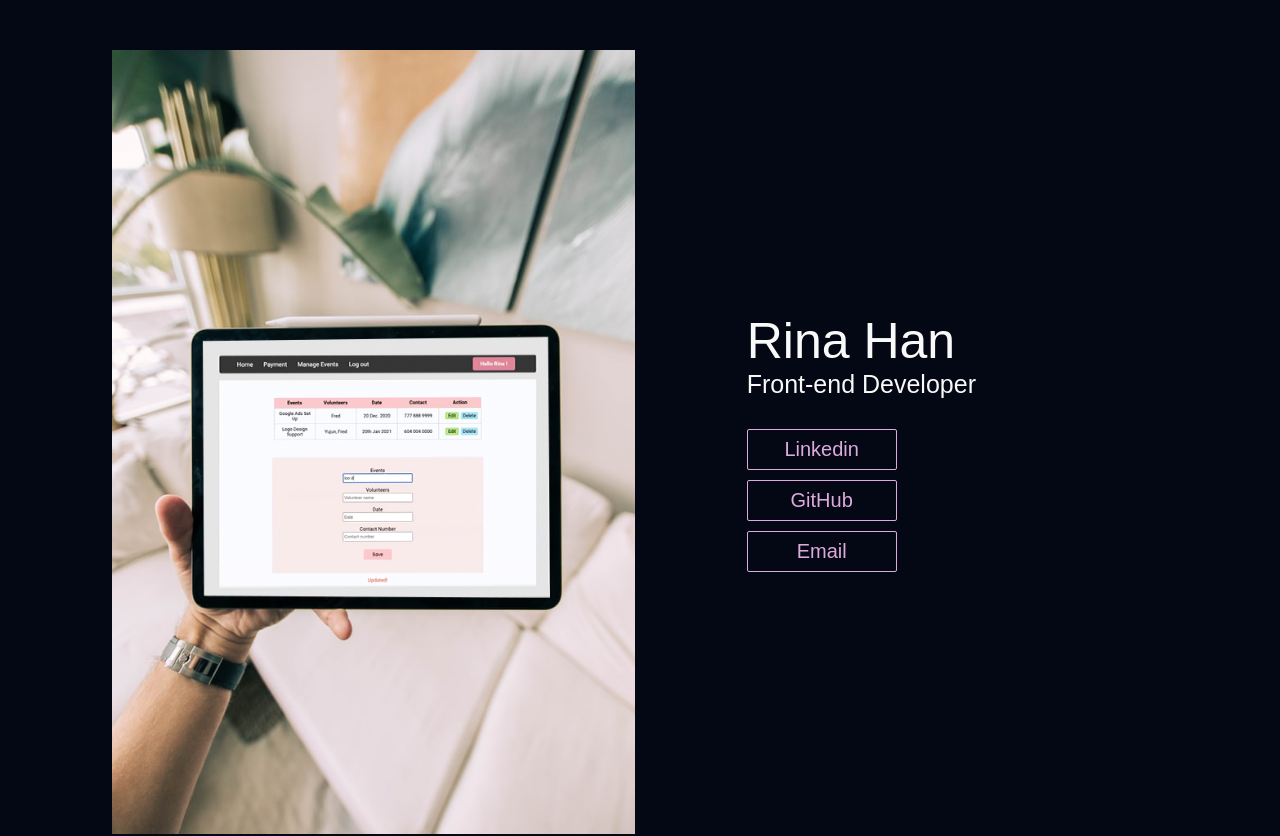
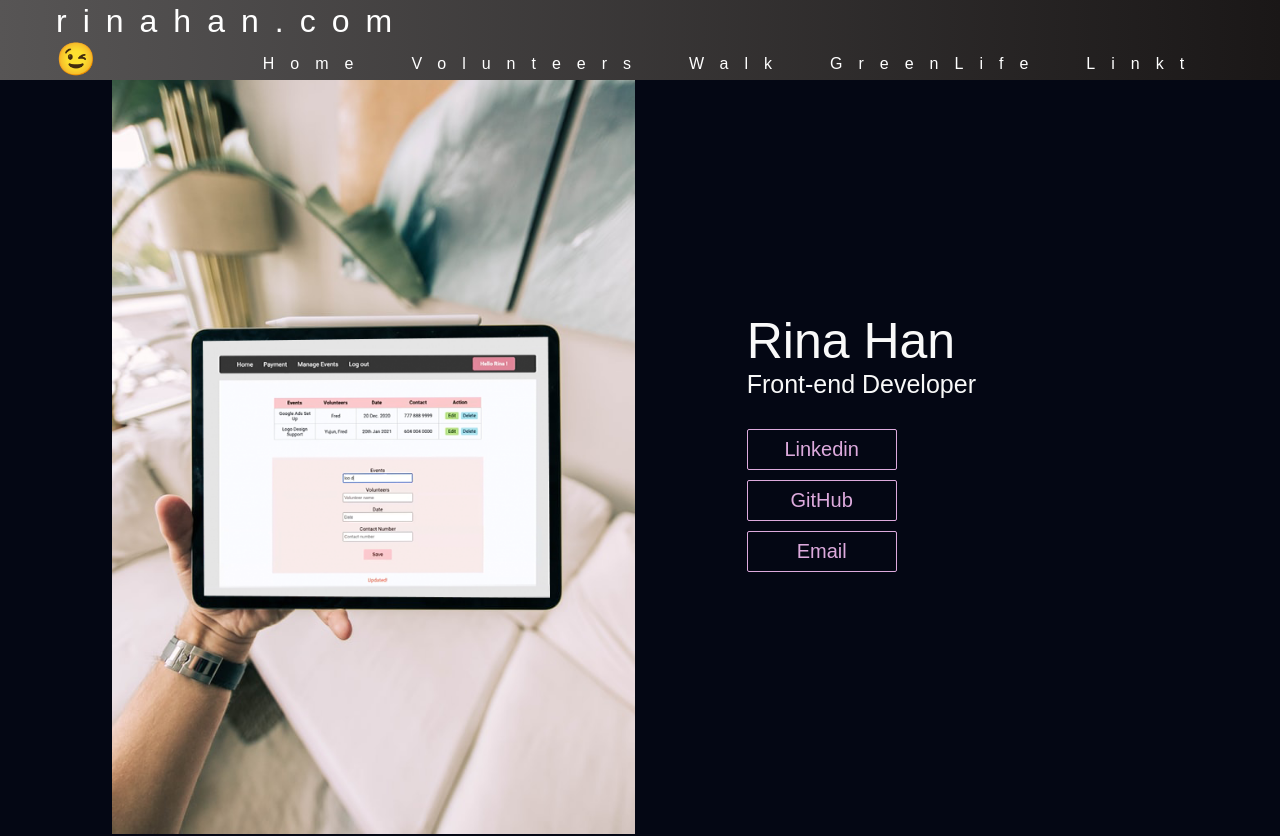
Before and after one commit to RinaHan/Portfolio-2024-Version, a React (Create React App) app: page / in a window 1280 px wide. Shown: the top 836 px of the page. Built offline with nearby package versions, Linux system fonts and the light colour scheme.

Commit message:
create Navbar

```diff
--- /dev/null
+++ b/src/components/Navbar/Navbar.css
@@ -0,0 +1,173 @@
+.navWrapper {
+  background: linear-gradient(90deg, rgb(87, 85, 85) 0%, rgb(26, 23, 23) 100%);
+  position: fixed;
+  top: 0;
+  left: 0;
+  right: 0;
+  height: 80px;
+  /* ${(props) => (props.show2 ? `backgroundColor:#dad` : `backgroundColor:#999`)}; */
+  /* background-color: ${(props) => (props.show2 ? "#090b13" : "transparent")}; */
+  /* background-color: ${(props) => (props.show2 ? "#090b13" : "transparent")}; */
+
+  display: flex;
+  justify-content: space-between;
+  align-items: center;
+  padding: 0 36px;
+  letter-spacing: 16px;
+  z-index: 3;
+}
+
+.navbar-container {
+  display: flex;
+  justify-content: center;
+  height: 80px;
+  max-width: 1500px;
+}
+
+.navbar-logo {
+  color: #fff;
+  justify-self: start;
+  margin-left: 20px;
+  cursor: pointer;
+  text-decoration: none;
+  font-size: 2rem;
+  display: flex;
+  align-items: center;
+}
+
+.navbar-logo:hover {
+  /* border-bottom: 4px solid #fff; */
+  /* font-size: 2.1rem; */
+  transition: all 0.2s ease-out;
+}
+
+/* .fa-typo3 {
+    margin-left: 0.5rem;
+    font-size: 1.8rem;
+  } */
+
+.nav-menu {
+  display: grid;
+  grid-template-columns: repeat(5, auto);
+  grid-gap: 10px;
+  list-style: none;
+  text-align: center;
+  width: 60vw;
+  justify-content: end;
+  margin-right: 2rem;
+  /* background-color: red; */
+}
+
+.nav-item {
+  height: 80px;
+  /* width: 200px; */
+}
+
+.nav-links {
+  color: #fff;
+  display: flex;
+  align-items: center;
+  text-decoration: none;
+  padding: 0.5rem 1rem;
+  height: 100%;
+}
+
+.nav-links:hover {
+  border-bottom: 4px solid #fff;
+  transition: all 0.2s ease-out;
+}
+
+.fa-bars {
+  color: #fff;
+}
+
+.nav-links-mobile {
+  display: none;
+}
+
+.menu-icon {
+  display: none;
+}
+
+@media screen and (max-width: 960px) {
+  .NavbarItems {
+    position: relative;
+  }
+
+  .nav-menu {
+    display: flex;
+    flex-direction: column;
+    width: 100%;
+    height: 90vh;
+    position: absolute;
+    top: 80px;
+    left: -100%;
+    opacity: 1;
+    transition: all 0.5s ease;
+  }
+
+  .nav-menu.active {
+    /* background: #242222; */
+    background: rgb(87, 85, 85);
+    left: 0;
+    opacity: 1;
+    transition: all 0.5s ease;
+    z-index: 1;
+  }
+
+  .nav-links {
+    text-align: center;
+    padding: 2rem;
+    width: 100%;
+    display: table;
+  }
+
+  .nav-links:hover {
+    background-color: #fff;
+    color: #242424;
+    border-radius: 0;
+  }
+
+  .navbar-logo {
+    position: absolute;
+    top: 0;
+    left: 0;
+    transform: translate(25%, 50%);
+  }
+
+  .menu-icon {
+    display: block;
+    position: absolute;
+    top: 0;
+    right: 0;
+    transform: translate(-100%, 60%);
+    font-size: 1.8rem;
+    cursor: pointer;
+  }
+
+  .fa-times {
+    color: #fff;
+    font-size: 2rem;
+  }
+
+  .nav-links-mobile {
+    display: block;
+    text-align: center;
+    margin: 2rem auto;
+    border-radius: 4px;
+    width: 80%;
+    text-decoration: none;
+    font-size: 1.5rem;
+    background-color: transparent;
+    color: #fff;
+    padding: 14px 20px;
+    border: 1px solid #fff;
+    transition: all 0.3s ease-out;
+  }
+
+  .nav-links-mobile:hover {
+    background: #fff;
+    color: #242424;
+    transition: 250ms;
+  }
+}
--- /dev/null
+++ b/src/components/Navbar/index.js
@@ -0,0 +1,100 @@
+import React, { useState } from 'react';
+// import { Button } from '../Button/Button';
+import { Link } from 'react-router-dom';
+import './Navbar.css';
+
+function Navbar() {
+  const [click, setClick] = useState(false);
+  // const [button, setButton] = useState(true);
+  // console.log('button: ', button);
+
+  const handleClick = () => setClick(!click);
+  const closeMobileMenu = () => setClick(false);
+
+  // const showButton = () => {
+  //   if (window.innerWidth <= 960) {
+  //     setButton(false);
+  //   } else {
+  //     setButton(true);
+  //   }
+  // };
+
+  // useEffect(() => {
+  //   showButton();
+  //   console.log('======');
+  // }, []);
+
+  // window.addEventListener('resize', showButton);
+
+  return (
+    <>
+      <nav className='navWrapper'>
+        <div className='navbar-container'>
+          <Link to='/' className='navbar-logo' onClick={closeMobileMenu}>
+            rinahan.com 😉
+            {/* <i className='fab fa-typo3' /> */}
+          </Link>
+          <div className='menu-icon' onClick={handleClick}>
+            <i className={click ? 'fas fa-times' : 'fas fa-bars'} />
+          </div>
+          <ul className={click ? 'nav-menu active' : 'nav-menu'}>
+            <li className='nav-item'>
+              <Link to='/' className='nav-links' onClick={closeMobileMenu}>
+                Home
+              </Link>
+            </li>
+            <li className='nav-item'>
+              <Link
+                to='/volunteers'
+                className='nav-links'
+                onClick={closeMobileMenu}
+              >
+                Volunteers
+              </Link>
+            </li>
+            <li className='nav-item'>
+              <Link
+                to='/walk'
+                className='nav-links'
+                onClick={closeMobileMenu}
+              >
+                Walk
+              </Link>
+            </li>
+            <li className='nav-item'>
+              <Link
+                to='/greenLife'
+                className='nav-links'
+                onClick={closeMobileMenu}
+              >
+                GreenLife
+              </Link>
+            </li>
+            <li className='nav-item'>
+              <Link
+                to='/linkt'
+                className='nav-links'
+                onClick={closeMobileMenu}
+              >
+                Linkt
+              </Link>
+            </li>
+
+            {/* <li>
+              <Link
+                to='/sign-up'
+                className='nav-links-mobile'
+                onClick={closeMobileMenu}
+              >
+                Sign Up
+              </Link>
+            </li> */}
+          </ul>
+          {/* {button && <Button buttonStyle='btn--outline'>SIGN UP</Button>} */}
+        </div>
+      </nav>
+    </>
+  );
+}
+
+export default Navbar;
--- a/src/pages/Home.js
+++ b/src/pages/Home.js
@@ -3,10 +3,12 @@
 import HomeMain from "../components/HomeMain";
 import Footer from "../components/Footer";
 import Cards from "../components/Cards";
+import Navbar from "../components/Navbar";
 
 function Home() {
   return (
     <Container>
+      <Navbar/>
       <HomeMain />
       <Cards />
       <Footer />
```
